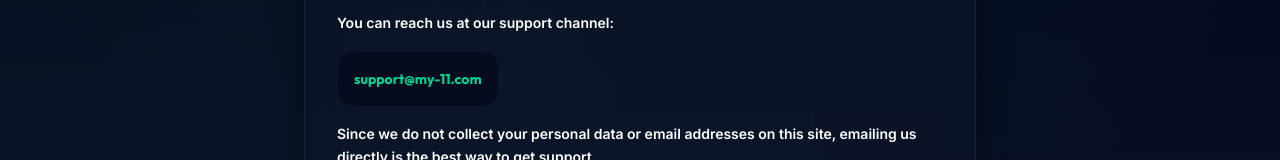
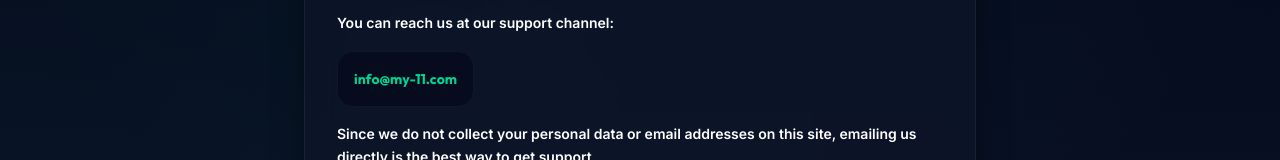
Before and after one commit to yasarshehzad/my-11, a Next.js app: page /contact in a window 1280 px wide. Shown: the part 359-519 px from the top of the page. Built offline with nearby package versions, Linux system fonts and the light colour scheme.

Commit message:
chore: consolidate all support/contact email references to info@my-11.com

```diff
--- a/src/app/contact/page.tsx
+++ b/src/app/contact/page.tsx
@@ -21,7 +21,7 @@ export default function ContactPage() {
             You can reach us at our support channel:
           </p>
           <div className="bg-slate-950/60 p-4 rounded-2xl border border-slate-900 w-fit">
-            <span className="text-emerald-400 font-display font-bold">support@my-11.com</span>
+            <span className="text-emerald-400 font-display font-bold">info@my-11.com</span>
           </div>
           <p>
             Since we do not collect your personal data or email addresses on this site, emailing us directly is the best way to get support.
--- a/src/app/page.tsx
+++ b/src/app/page.tsx
@@ -1672,7 +1672,7 @@ export default function DraftedXIGame() {
             We couldn't load the Drafted XI player database. This might be due to a corrupt build or missing database assets.
           </p>
           <p className="text-xs text-slate-500 font-medium">
-            Please refresh the page or contact support at support@my-11.com if the issue persists.
+            Please refresh the page or contact support at info@my-11.com if the issue persists.
           </p>
         </main>
       </div>
```
